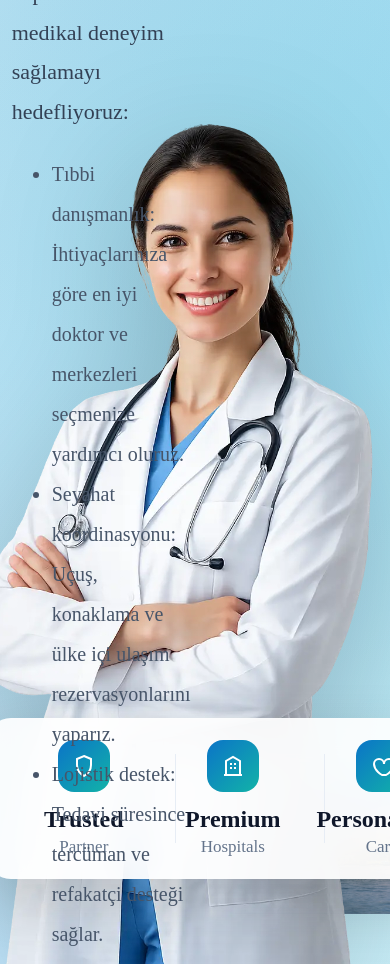
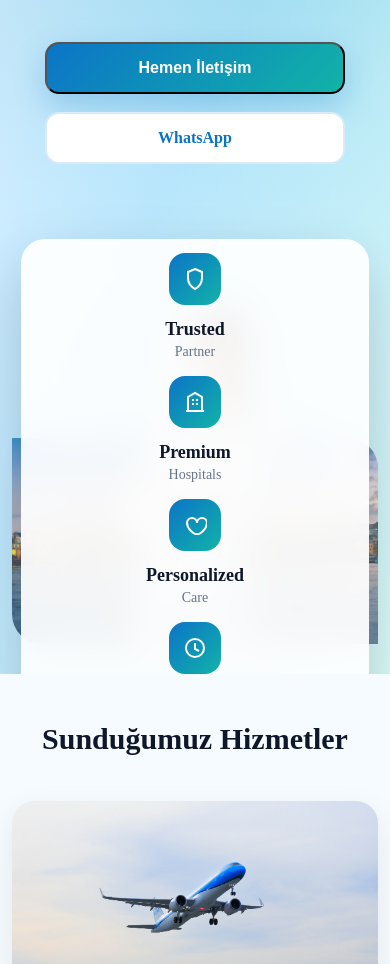
Before and after one commit to khaled767/skyist, a website built with webpack: page src/template.html in a window 390 px wide. Shown: the part 882-1846 px from the top of the page. Built offline with nearby package versions, Linux system fonts and the light colour scheme.

Commit message:
editing hero section

```diff
--- a/src/styles/main.css
+++ b/src/styles/main.css
@@ -40,9 +40,21 @@ body{
   object-fit:contain;
   display:block;
 }
+@media(max-width:768px){
+
+.brand-logo{
+
+width:90px;
+
+height:auto;
+
+}
+
+}
+
 
 .nav-center{justify-self:center}
-.nav-links{display:flex;gap:18px;align-items:center}
+.nav-links{display:flex;gap:18px;align-items:center;flex-wrap: wrap;}
 .nav-link{
   border:0;background:transparent;
   padding:10px 12px;border-radius:12px;
@@ -136,13 +148,9 @@ transparent 48%);
 
     display:grid;
     grid-template-columns:1fr 1fr;
-
     align-items:center;
-
     gap:30px;
-
-    min-height:760px;
-
+    min-height:auto;
 }
 
 .hero-left{
@@ -155,39 +163,24 @@ transparent 48%);
 .hero-title{
 
     color:#0f172a;
-
     font-size:60px;
-
     line-height:1.05;
-
     margin-bottom:20px;
-
     font-weight:800;
-
 }
 
 .hero-desc{
-
     color:#334155;
-
     font-size:22px;
-
     line-height:1.8;
-
     max-width:650px;
-
 }
 
 .hero-bullets{
-
     margin-top:22px;
-
     color:#475569;
-
     font-size:20px;
-
     line-height:2;
-
 }
 
 .hero-actions{
@@ -241,20 +234,12 @@ transparent 48%);
 }
 
 .btn.ghost{
-
     color:#0b74c7;
-
     background:#fff;
-
     border:2px solid rgba(11,116,199,.15);
-
-}
-
-.btn.ghost:hover{
-
-    background:#f8fbff;
-
-}
+}
+
+.btn.ghost:hover{background:#f8fbff;}
 
 
 
@@ -263,19 +248,13 @@ transparent 48%);
 ---------------------------*/
 
 .hero-right{
-
     position:relative;
-
     height:760px;
-
 }
 
 .hero-image-area{
-
     position:absolute;
-
     inset:0;
-
 }
 
 /* Istanbul */
@@ -292,69 +271,44 @@ transparent 48%);
     width:138%;
     height: max-content;
     max-width:none;
-
     opacity:.65;
-
     object-fit:cover;
-
     z-index:1;
-
     pointer-events:none;
 
 }
 
 /* Blue circles */
 
-
-
 /* Doctor */
 
 .hero-doctor{
-
     position:absolute;
-
     right:-80px;
-
     bottom:-50px;
-
     width:600px;
-
     z-index:5;
     /* height: 900px; */
     filter:drop-shadow(0 40px 70px rgba(0,0,0,.22));
-
 }
 
 /* Floating card */
 
 .hero-floating-card{
-
     position:absolute;
-
     left:55%;
     transform:translateX(-50%);
     bottom:35px;
-
     width:640px;
-
     background:rgba(255,255,255,.92);
-
     backdrop-filter:blur(18px);
-
     border-radius:24px;
-
     display:grid;
-
     grid-template-columns:repeat(4,1fr);
-
     padding:22px;
-
     box-shadow:
-
     0 25px 60px rgba(0,0,0,.18);
-
     z-index:10;
-
 }
 
 .hero-item{
@@ -368,82 +322,135 @@ transparent 48%);
     gap:14px;
 }
 .hero-item:not(:last-child)::after{
-
     content:"";
-
     position:absolute;
-
     right:-18px;
-
     top:12%;
-
     width:1px;
-
     height:76%;
-
     background:#e7edf5;
-
 }
 
 .hero-item-icon{
-
     width:52px;
-
     height:52px;
-
     border-radius:16px;
-
     display:flex;
-
     justify-content:center;
-
     align-items:center;
-
     background:linear-gradient(135deg,#0b74c7,#12b3a8);
-
     color:white;
-
 }
 
 .hero-item-icon svg{
-
     width:24px;
-
     height:24px;
-
 }
 
 .hero-item h4{
-
     margin:0;
-
     color:#0f172a;
-
     font-size:24px;
-
     font-weight:700;
-
-}
-
+}
 .hero-item span{
-
     display:block;
-
     color:#64748b;
     margin-top: 4px;
     font-size:17px;
-
-}
-
-
-
-
-
-
-
-
-
-/* Sections */
+}
+
+@media (max-width:1200px){
+.hero-title{font-size:52px;}
+.hero-desc{font-size:20px;max-width:600px;}
+.hero-bullets{font-size:18px;}
+.hero-layout{gap:20px;}
+.hero-right{height:680px;}
+.hero-doctor{width:520px;right:-40px;}
+.hero-city{width:125%;left:-5%;}
+.hero-floating-card{width:560px;}
+.hero-item h4{font-size:22px;}
+.hero-item span{font-size:16px;}}
+
+@media (max-width:992px){
+.hero-layout{grid-template-columns:1fr;}
+.hero-left{text-align:center;margin:auto;}
+.hero-title{font-size:46px;}
+.hero-desc{margin:auto;font-size:20px;max-width:700px;}
+.hero-bullets{display:inline-block;text-align:left;font-size:18px;}
+.hero-actions{justify-content:center;}
+.hero-right{height:560px;margin-top:30px;}
+.hero-doctor{
+    width:420px;right:50%;transform:translateX(50%);bottom:0;}
+.hero-city{width:110%;left:-5%;}
+.hero-floating-card{
+    max-width:540px;left:50%;transform:translateX(-50%);
+    grid-template-columns:repeat(2,1fr);gap:18px;width:92%;}
+.hero-item h4{font-size:20px;}
+.hero-item span{font-size:16px;}}
+
+
+@media (max-width:980px){
+.hero-title{font-size:48px;}
+.hero-right{height:520px;}
+.hero-doctor{width:420px;right:-20px;bottom:0;}
+.hero-city{width:110%;left:-5%;}
+.hero-floating-card{
+  width:92%;max-width:520px;
+  left:50%;transform:translateX(-50%);
+  grid-template-columns:repeat(2,1fr);}
+  .hero-item h4{font-size:20px;}
+  .hero-layout{grid-template-columns:1fr;}
+  .hero-left{text-align:center;margin:auto;}
+  .hero-desc{margin:auto;font-size: 20px;}
+  .hero-bullets{text-align:left;display:inline-block;}
+  .hero-right{margin-top:30px;}
+  .hero-item span{font-size: 16;}}
+
+@media (max-width:768px){
+  .hero{padding:50px 0 30px;}
+  .hero-title{font-size:40px;}
+  .hero-desc{font-size:18px;line-height:1.7;}
+  .hero-bullets{font-size:17px;}
+  .hero-right{height:500px;}
+  .hero-doctor{width:300px;right:50%;transform:translateX(50%);}
+  .hero-city{width:100%;left:0;}
+  .hero-floating-card{position:relative;left:auto;bottom:auto;transform:none;width:92%;margin:25px auto 0;grid-template-columns:1fr;padding:18px;gap:16px;}
+  .hero-item::after{display:none;}
+  .hero-item h4{font-size:20px;}
+  .hero-item span{font-size:15px;}}
+
+@media (max-width:650px){
+  .hero-title{font-size:40px;}
+  .hero-right{height:500px;}
+  .hero-doctor{width:280px;right:50%;transform:translateX(50%);
+    bottom:0;}
+  .hero-city{width:100%;left:0;}
+  .hero-floating-card{position:relative;
+    left:auto;bottom:auto;transform:none;
+    width:92%;margin:25px auto 0;grid-template-columns:1fr;
+    gap:16px; padding: 18px;}
+  .hero-item h4{font-size:20px;}
+  .hero-desc{font-size: 18px;}
+  .hero-item span{font-size: 15;}
+  .hero-item::after{display:none;}}
+
+@media (max-width:480px){
+.hero-title{font-size:32px;}
+.hero-desc{font-size:16px;}
+.hero-bullets{font-size:16px;line-height:1.8;}
+.hero-actions{flex-direction:column;align-items:center;}
+.btn{width:100%;max-width:300px;}
+.hero-right{height:430px;}
+.hero-doctor{width:240px;}
+.hero-floating-card{width:95%;padding:14px;}
+.hero-item h4{font-size:18px;}
+.hero-item span{font-size:14px;}}
+
+/*---------------------------
+        SECTIONS
+---------------------------*/
+
 .section{padding:48px 0}
 .section.alt{background:rgba(255,255,255,.55)}
 .section-title{margin:0 0 14px;font-size:30px}
```
